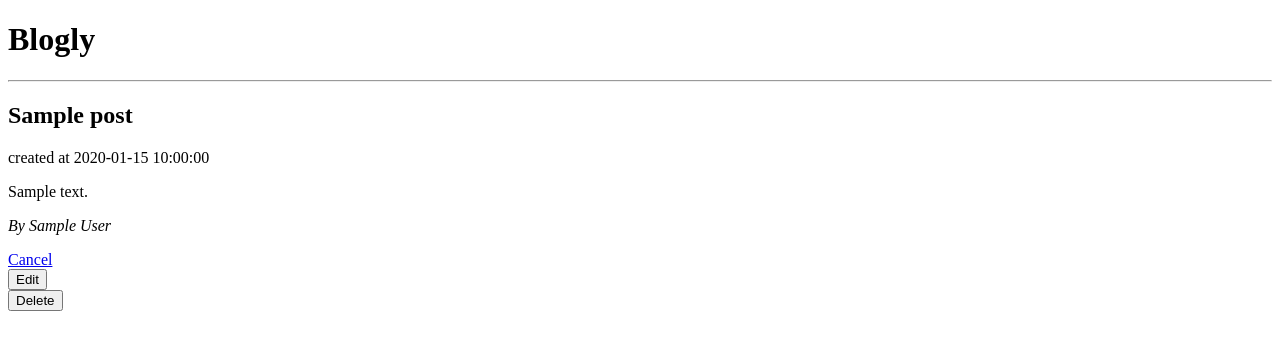
After one commit to CrissyMichelle/BloglyAppPt1, a Flask app: page /posts/1 in a window 1280 px wide. The commit adds this page. Shown: the top 350 px of the page. Run offline with Flask 2, Linux system fonts and the light colour scheme; tables that the repository leaves empty hold one stand-in row (values such as "Sample post").

Commit message:
added one-to-many relationship with a new db model

```diff
--- a/app.py
+++ b/app.py
@@ -1,6 +1,6 @@
 from flask import Flask, request, render_template, redirect, flash, session
 from flask_debugtoolbar import DebugToolbarExtension
-from models import db, connect_db, User
+from models import db, connect_db, User, Post
 
 app = Flask(__name__)
 
@@ -48,7 +48,9 @@ def process_add_form():
 def blogger_info(user_id):
     """Show information about the given user"""
     blog_user = User.query.get_or_404(user_id)
-    return render_template("users/[user-id].html", blog_user = blog_user)
+    user_posts = Post.query.filter_by(user_id=blog_user.id).all()
+
+    return render_template("users/[user-id].html", blog_user = blog_user, blog_posts = user_posts)
 
 @app.route('/users/<int:user_id>/edit')
 def show_edit_user(user_id):
@@ -58,7 +60,7 @@ def show_edit_user(user_id):
 
 @app.route('/users/<int:user_id>/edit', methods=["POST"])
 def process_edit_form(user_id):
-    """Handle form to add a new user"""
+    """Handle form to edit an existing user"""
     edit_blogger = User.query.get_or_404(user_id)
 
     if request.form["first_name"]:
@@ -88,3 +90,67 @@ def del_blogger(user_id):
     db.session.commit()
 
     return redirect('/users')
+
+@app.route('/users/<int:user_id>/posts/new')
+def show_add_post(user_id):
+    """Show page with post-new-blog form"""
+    blog_user = User.query.get_or_404(user_id)
+    return render_template("users/[user-id]/posts/new.html", blogger = blog_user)
+
+@app.route('/users/<int:user_id>/posts/new', methods=["POST"])
+def process_add_post(user_id):
+    """Handle form to add a new post"""
+    blog_user = User.query.get_or_404(user_id)
+
+    new_post = Post(
+        title = request.form["blog_title"],
+        content = request.form["blog_content"],
+        user_id = user_id
+    )
+    db.session.add(new_post)
+    db.session.commit()
+
+    return redirect(f'/users/{user_id}')
+
+@app.route('/posts/<int:blog_id>')
+def post_info(blog_id):
+    """Shows detailed content of the given post"""
+    blog_post = Post.query.get_or_404(blog_id)
+    blogger = blog_post.jogger
+
+    return render_template("posts/[post-id].html", post = blog_post, blogger = blogger)
+
+@app.route('/posts/<int:blog_id>/edit')
+def show_edit_post(blog_id):
+    """Show form for updating a blogger's deets"""
+    blog_post = Post.query.get_or_404(blog_id)
+    return render_template("posts/[post-id]/edit.html", post = blog_post)
+
+@app.route('/posts/<int:blog_id>/edit', methods=["POST"])
+def post_edit_form(blog_id):
+    """Handle form to edit an existing post"""
+    edit_post = Post.query.get_or_404(blog_id)
+
+    if request.form["blog_title"]:
+        edit_post.title = request.form["blog_title"]
+    if request.form["blog_content"]:
+        edit_post.content = request.form["blog_content"]
+
+    db.session.add(edit_post)
+    db.session.commit()
+
+    return redirect(f'/posts/{blog_id}')
+
+@app.route('/posts/<int:blog_id>/delete')
+def del_post_page(blog_id):
+    """Shows button for deleting the given post"""
+    blog_post = Post.query.get_or_404(blog_id)
+    return render_template("posts/[post-id]/delete.html", post = blog_post)
+
+@app.route('/posts/<int:blog_id>/delete', methods=["POST"])
+def del_post(blog_id):
+    """Deletes the blog post"""
+    Post.query.filter_by(id=blog_id).delete()
+    db.session.commit()
+
+    return redirect('/users')
--- a/models.py
+++ b/models.py
@@ -34,3 +34,20 @@ class User(db.Model):
     def full_name(self):
         """Returns concatenation of user's names"""
         return f"{self.first_name} {self.last_name}"
+
+class Post(db.Model):
+    """Table of users' blog posts"""
+    __tablename__ = 'jog_posts'
+
+    id = db.Column(db.Integer, primary_key=True, autoincrement=True)
+    title = db.Column(db.Text, nullable = False, default="Untitled Post")
+    content = db.Column(db.Text, nullable=False, unique=True)
+    created_at = db.Column(db.DateTime, nullable=False, server_default=db.func.now())
+    user_id = db.Column(db.Integer, db.ForeignKey('joggers.id'))
+
+    jogger = db.relationship('User', backref='jog_posts')
+
+    def __repr__(self):
+        """dunder method for easy representation of user-object records"""
+        jog_post = self
+        return f"<Post id = {jog_post.id} Title = {jog_post.title} Created at = {jog_post.created_at}  User = {jog_post.jogger.full_name}>"
--- /dev/null
+++ b/templates/posts/[post-id].html
@@ -0,0 +1,12 @@
+<!--Inherits from base template-->
+{% extends 'base.html' %}
+{% block title %}PostDeetsPage{% endblock %}
+{% block content %}
+<h2>{{ post.title }}</h2>
+<p>created at {{ post.created_at }}</p>
+<p>{{ post.content }}</p>
+<p><i>By {{ blogger.full_name }}</i></p>
+<a href="/users/{{ blogger.id }}">Cancel</a>
+<form action="/posts/{{ post.id }}/edit"><button>Edit</button></form>
+<form action="/posts/{{ post.id }}/delete"><button>Delete</button></form>
+{% endblock %}
```
Also changed, not shown: seed.py (+39 -4 lines), templates/posts/[post-id]/delete.html (added, +11 -0 lines), templates/posts/[post-id]/edit.html (added, +13 -0 lines), templates/users/[user-id].html (+10 -3 lines), templates/users/[user-id]/posts/new.html (added, +13 -0 lines), tests/test_models.py (+29 -3 lines).
